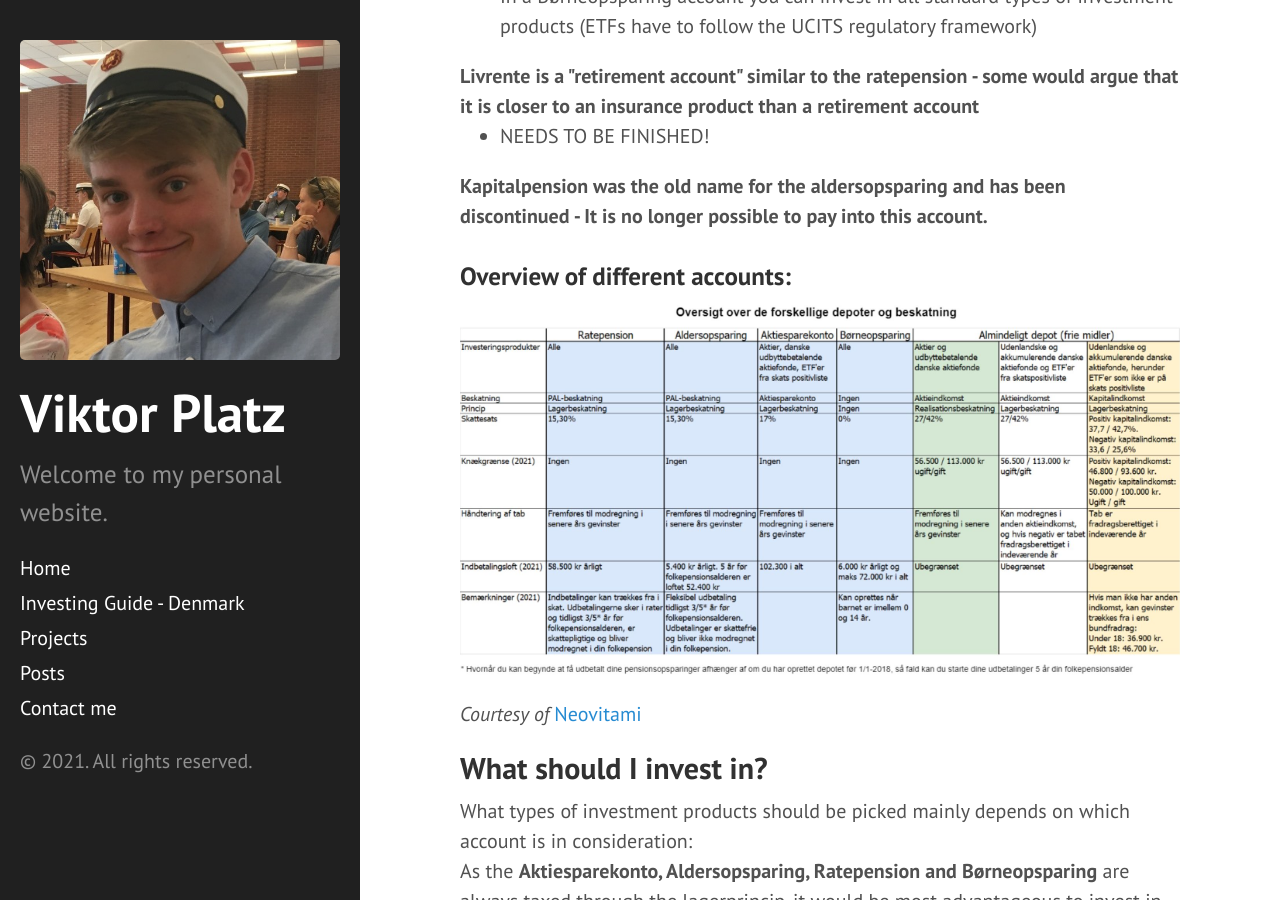
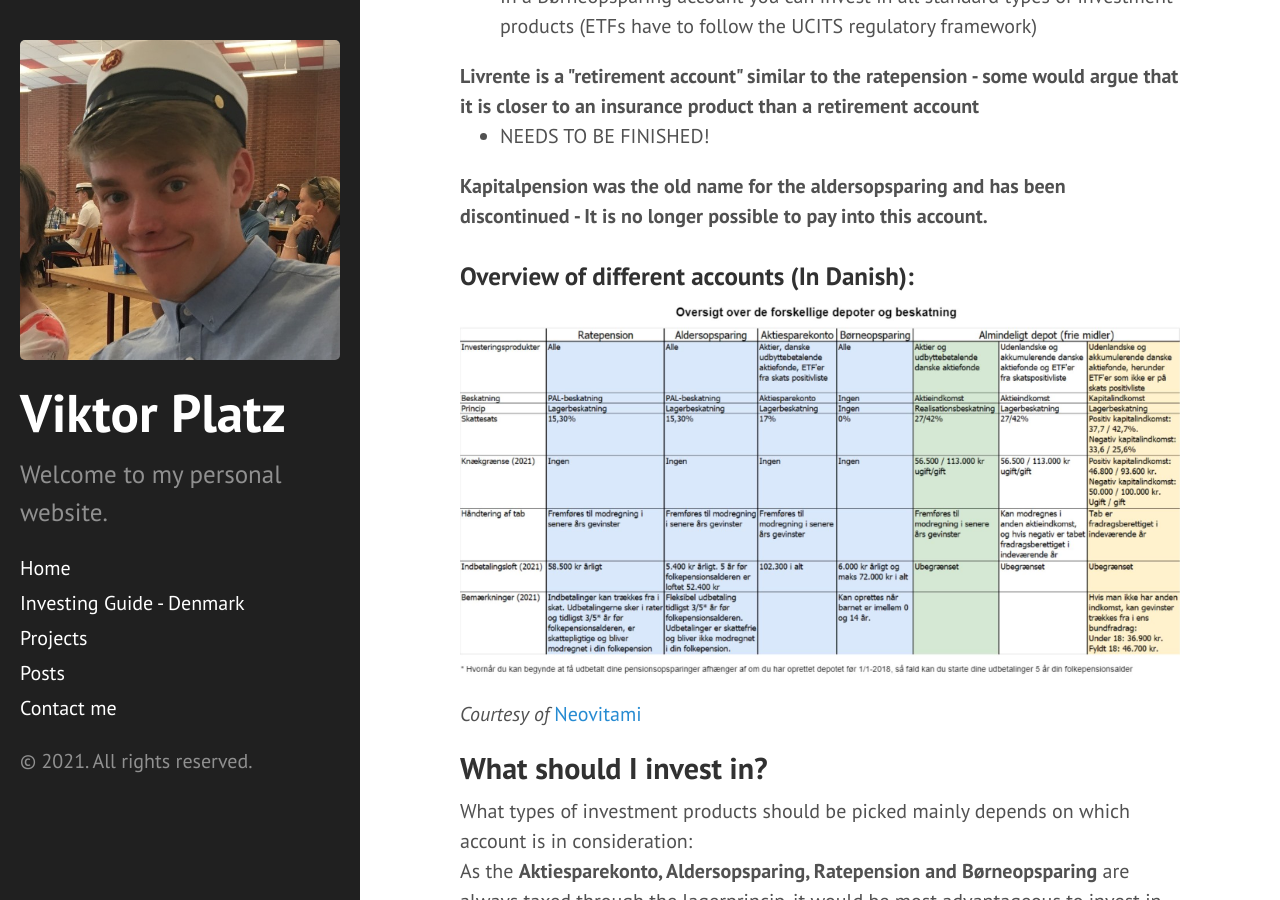
Before and after one commit to ViktorPlatz/redviktor.github.io, a Jekyll site: the page built from investingguide.html, in a window 1280 px wide and 900 px high, scrolled down 3131 px. Built offline with Jekyll 4.4.1, drawn with Linux system fonts in a browser that asks for light colours.

Commit message:
Trying out new colors - Fixing sat

```diff
--- a/investingguide.html
+++ b/investingguide.html
@@ -4,7 +4,7 @@ title: Investing Guide - Denmark
 ---
 <hr>
 <p>
-  <span style="color:red">All information found here, including any ideas, opinions, views, predictions, forecasts, commentaries,
+  <span style="color:Red">All information found here, including any ideas, opinions, views, predictions, forecasts, commentaries,
     suggestions, or stock picks, expressed or implied herein, are for informational, entertainment or educational
     purposes only and should not be construed as personal investment advice. While the information provided is believed to be accurate, it may include errors or inaccuracies.</span>
     <br><br>
@@ -41,8 +41,8 @@ As aktieindkomst has a lower tax rate (27% up to 56.500DKK) it is generally best
 
 
 <b>Danish mutual funds (Danske investeringsforeninger) are taxed the following way:</b><br>
-  If they <b>meet</b> SKATs requirement (They need to pay a certain amount of dividends on returns) then they are taxed based on the <span style="color:chartreuse">realisationsprincippet</span><br>
-  If they <b>do not</b> SKATs requirement (They need to pay a certain amount of dividends on returns) then they are taxed based on the <span style="color:red">lagerprincippet</span><br><br>
+  If they <b>meet</b> SKATs requirement (They need to pay a certain amount of dividends on returns) then they are taxed based on the <span style="color:LawnGreen">realisationsprincippet</span><br>
+  If they <b>do not</b> SKATs requirement (They need to pay a certain amount of dividends on returns) then they are taxed based on the <span style="color:Red">lagerprincippet</span><br><br>
 
 <u>Note: The reason why relisationsprincippet is highlighted with green and lagerprincippet with red, is due to taxation through realisationsprincippet giving a better return when all other factors stay the same (Expense ratio, tracking error of an ETF and or mutual fund, ETC) - Lagerprincippet makes it harder for returns to compound</u>
 
@@ -95,7 +95,7 @@ As aktieindkomst has a lower tax rate (27% up to 56.500DKK) it is generally best
 
 <b>Kapitalpension was the old name for the aldersopsparing and has been discontinued - It is no longer possible to pay into this account.</b>
 
-<h3>Overview of different accounts:</h3>
+<h3>Overview of different accounts (In Danish):</h3>
 <img src="\images\investmentaccountoverview.jpg" alt="Investment account overview">
 <cite>Courtesy of </cite> <a href="https://imgur.com/user/Neovitami">Neovitami</a><br>
 
@@ -131,7 +131,7 @@ This is a simplified conclusion as there are a lot of factors which determine wh
 
 <b>Saxobank:</b>
 <br>
-<b style="color:chartreuse">Pros:</b>
+<b style="color:LawnGreen">Pros:</b>
 <br>
 <ul>
   <li>Ability to create an Aktiesparekonto (ASK)</li>
@@ -140,7 +140,7 @@ This is a simplified conclusion as there are a lot of factors which determine wh
   <li>Nice trading platform</li>
 </ul>
 
-<b style="color:red">Cons:</b>
+<b style="color:Red">Cons:</b>
 <br>
 <ul>
   <li>No Pensionsopsparing</li>
@@ -150,7 +150,7 @@ This is a simplified conclusion as there are a lot of factors which determine wh
 
 <b>Nordnet:</b>
 <br>
-<b style="color:chartreuse">Pros:</b>
+<b style="color:LawnGreen">Pros:</b>
 <br>
 <ul>
   <li>Ability to make pension funds</li>
@@ -158,7 +158,7 @@ This is a simplified conclusion as there are a lot of factors which determine wh
   <li>Nice trading platform</li>
 </ul>
 
-<b style="color:red">Cons:</b>
+<b style="color:Red">Cons:</b>
 <br>
 <ul>
   <li>No Aktiesparekonto</li>
@@ -179,7 +179,7 @@ This is a simplified conclusion as there are a lot of factors which determine wh
 <ol>
   <li>Fill up your aldersopsparing (5,400 DKK max / 2021)</li>
   <li>Fill up your aktiesparekonto (102,300 DKK max / 2021)</li>
-  <li>Fill up your Ratepension (58,500 DKK max / 2021) <span style="color:red">(IF YOU DON'T PAY TOPSKAT - SKIP THIS PART)</span></li>
+  <li>Fill up your Ratepension (58,500 DKK max / 2021) <span style="color:Red">(IF YOU DON'T PAY TOPSKAT - SKIP THIS PART)</span></li>
   <li>If you have kids, start a børneopsparing and max it out (6,000 DKK a year / Max 72,000 DKK in total)</li>
   <li>Invest in friemidler (regular investment account)</li>
 </ol>
```
